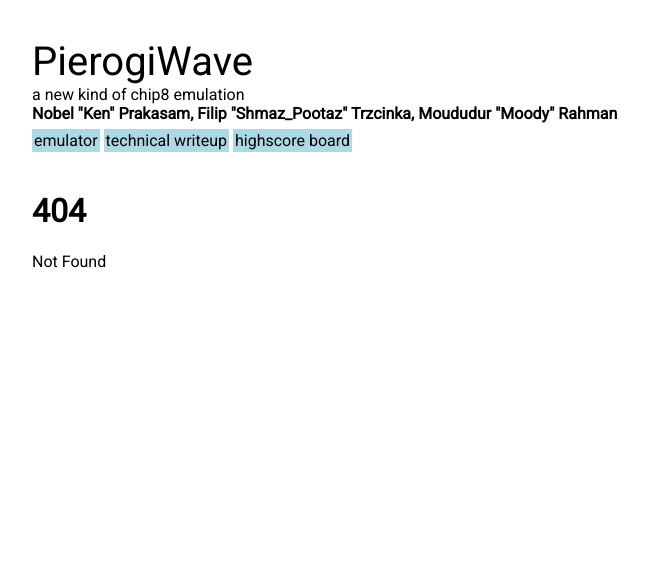
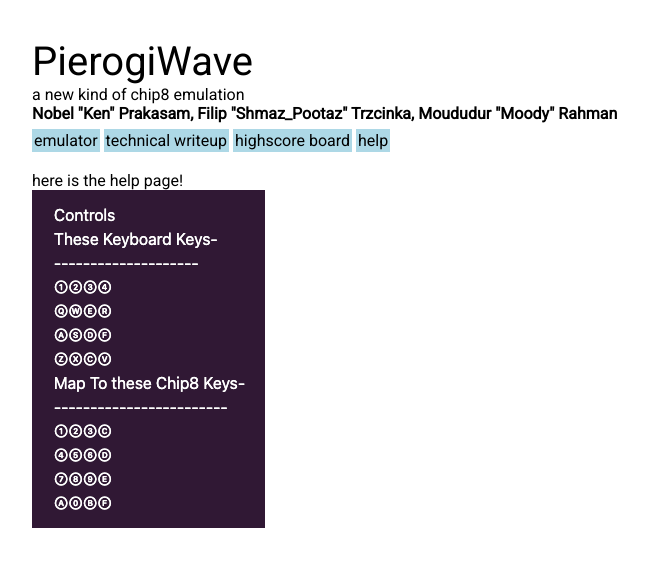
Before and after one commit to moodyRahman/cs499_chip8emu, a SvelteKit app in the folder frontend/: page /help in a window 1280 px wide. Before the commit this address had no page. Shown: the top 566 px of the page, without its empty margins (96-744 px from the left). Built offline with nearby package versions, Linux system fonts and the light colour scheme.

Commit message:
help page

```diff
--- a/frontend/src/components/Header.svelte
+++ b/frontend/src/components/Header.svelte
@@ -19,6 +19,9 @@
         </a>
         <a href="/highscores">
             highscore board
+        </a>
+        <a href="/help">
+            help
         </a>
     </div>
 </div>
--- /dev/null
+++ b/frontend/src/routes/help/+page.svelte
@@ -0,0 +1,13 @@
+<script lang="ts">
+import img from "../../lib/Screenshot_2023-11-23_at_4.55.06_PM.png"
+</script>
+
+
+here is the help page!
+
+<div>
+    <img src={img} alt="help content">
+</div>
+<style>
+
+</style>
```
Also changed, not shown: frontend/src/lib/Screenshot_2023-11-23_at_4.55.06_PM.png (added).
